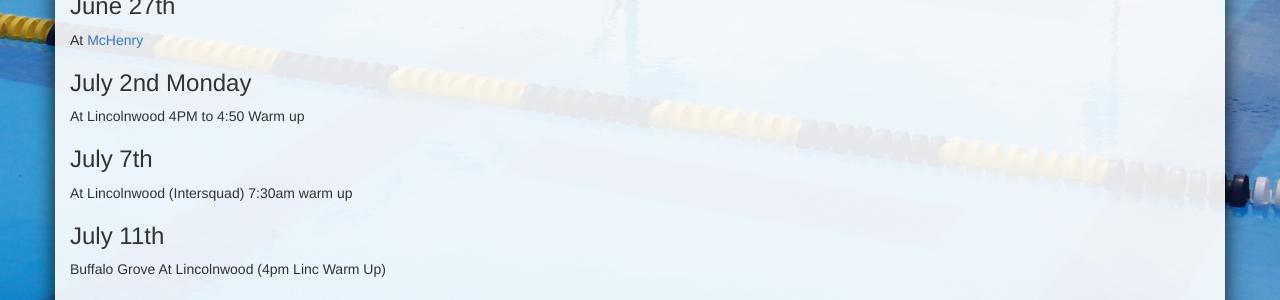
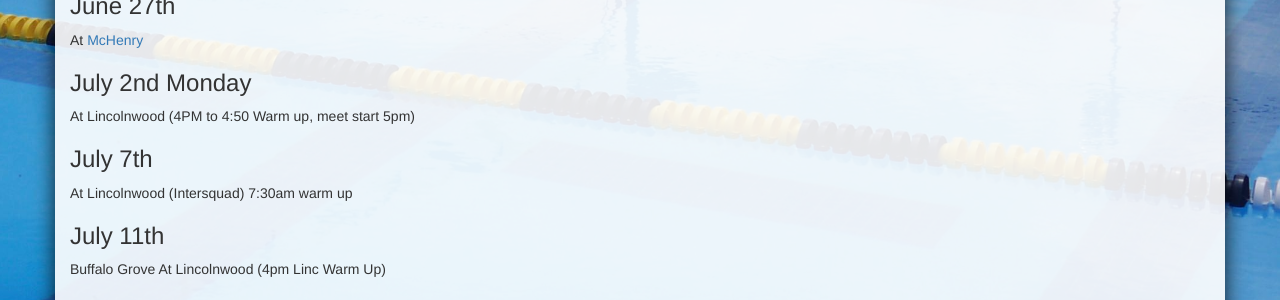
Before and after one commit to schickm/lwlightning.org, a Jekyll site: the page built from meet-schedule.md, in a window 1280 px wide. Shown: the part 329-629 px from the top of the page. Built offline with Jekyll 4.4.1, drawn with Linux system fonts in a browser that asks for light colours; nearby versions of some CDN libraries; comment, search, counter and statistics services are not loaded.

Commit message:
Update meet-schedule.md

```diff
--- a/meet-schedule.md
+++ b/meet-schedule.md
@@ -30,8 +30,8 @@ At Lincolnwood (Intersquad) 7:30am warm up
 ### June 27th
 At [McHenry](/maps/merkel-aquatic-center/)
 
-### July 2nd  Monday
-At Lincolnwood 4PM to 4:50 Warm up
+### July 2nd Monday
+At Lincolnwood (4PM to 4:50 Warm up, meet start 5pm)
 
 ### July 7th
 At Lincolnwood (Intersquad) 7:30am warm up
```
